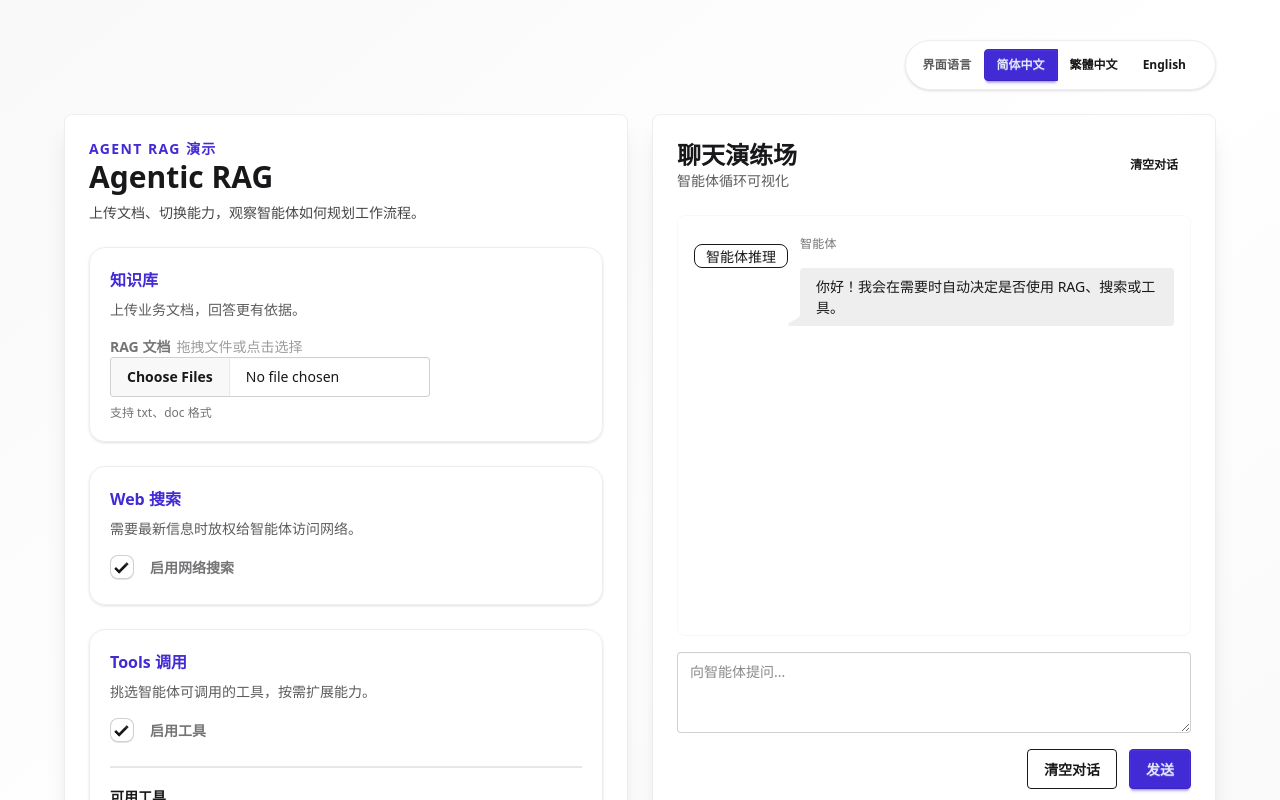
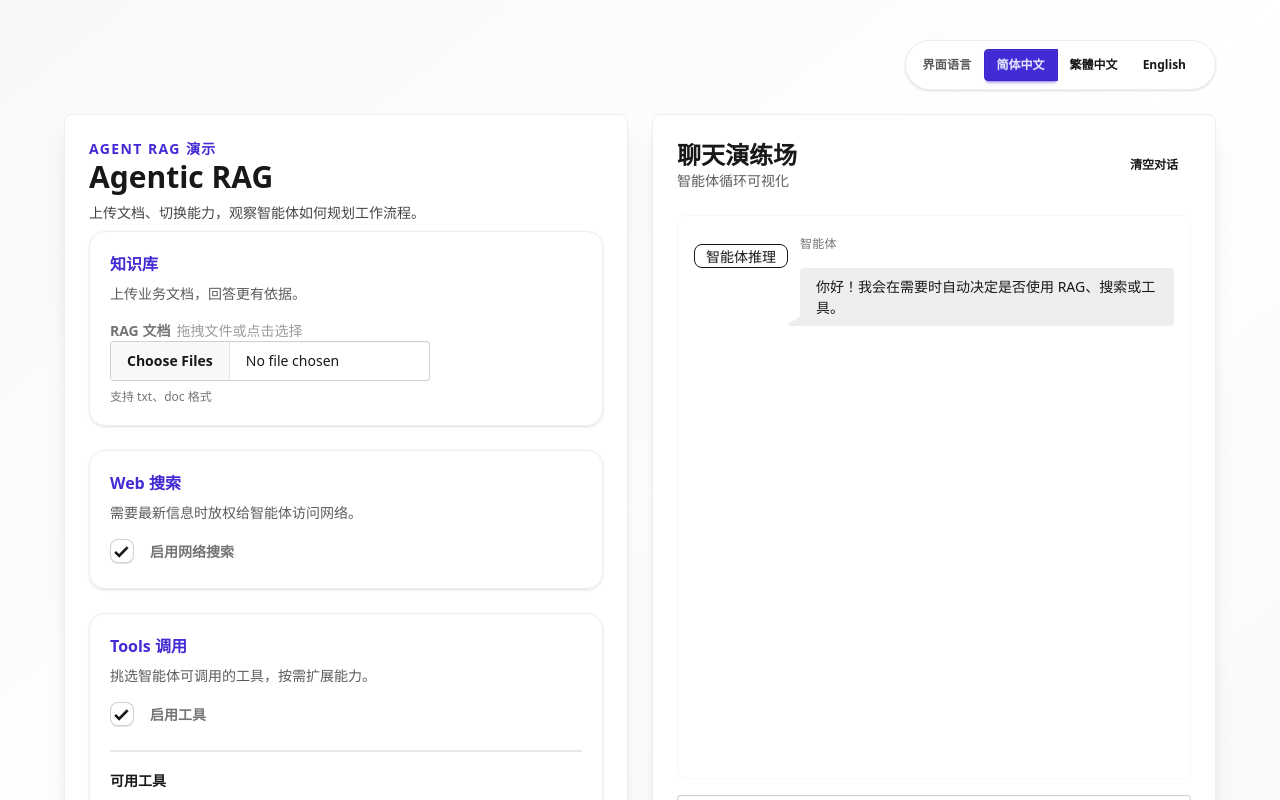
Before and after one commit to justin0x5eed/agent_demo, a React (Vite) app in the folder frontend/: page / in a window 1280 px wide. Shown: the top 800 px of the page. Built offline with nearby package versions, Linux system fonts and the light colour scheme.

Commit message:
scrollbar2

```diff
--- a/frontend/src/App.tsx
+++ b/frontend/src/App.tsx
@@ -231,8 +231,8 @@ Key takeaways: ${userMessage}`
           </div>
         </div>
         <div className="flex flex-col gap-6 lg:flex-row lg:items-stretch">
-          <section className="card flex flex-1 flex-col border border-base-300 bg-base-100 shadow-xl min-h-[520px] lg:min-h-[700px]">
-            <div className="card-body h-full gap-6">
+          <section className="card flex min-h-0 flex-1 flex-col border border-base-300 bg-base-100 shadow-xl">
+            <div className="card-body flex h-full min-h-0 flex-col">
               <header>
                 <p className="text-sm font-semibold uppercase tracking-widest text-primary">
                   {t.title}
@@ -326,7 +326,7 @@ Key takeaways: ${userMessage}`
             </div>
           </section>
 
-        <section className="card flex min-h-0 flex-1 flex-col overflow-hidden border border-base-300 bg-base-100 shadow-xl min-h-[520px] lg:min-h-[700px] lg:max-h-[700px]">
+        <section className="card flex min-h-0 flex-1 flex-col overflow-hidden border border-base-300 bg-base-100 shadow-xl">
           <div className="card-body flex h-full min-h-0 flex-col">
             <header className="mb-4 flex items-center justify-between">
               <div>
```
